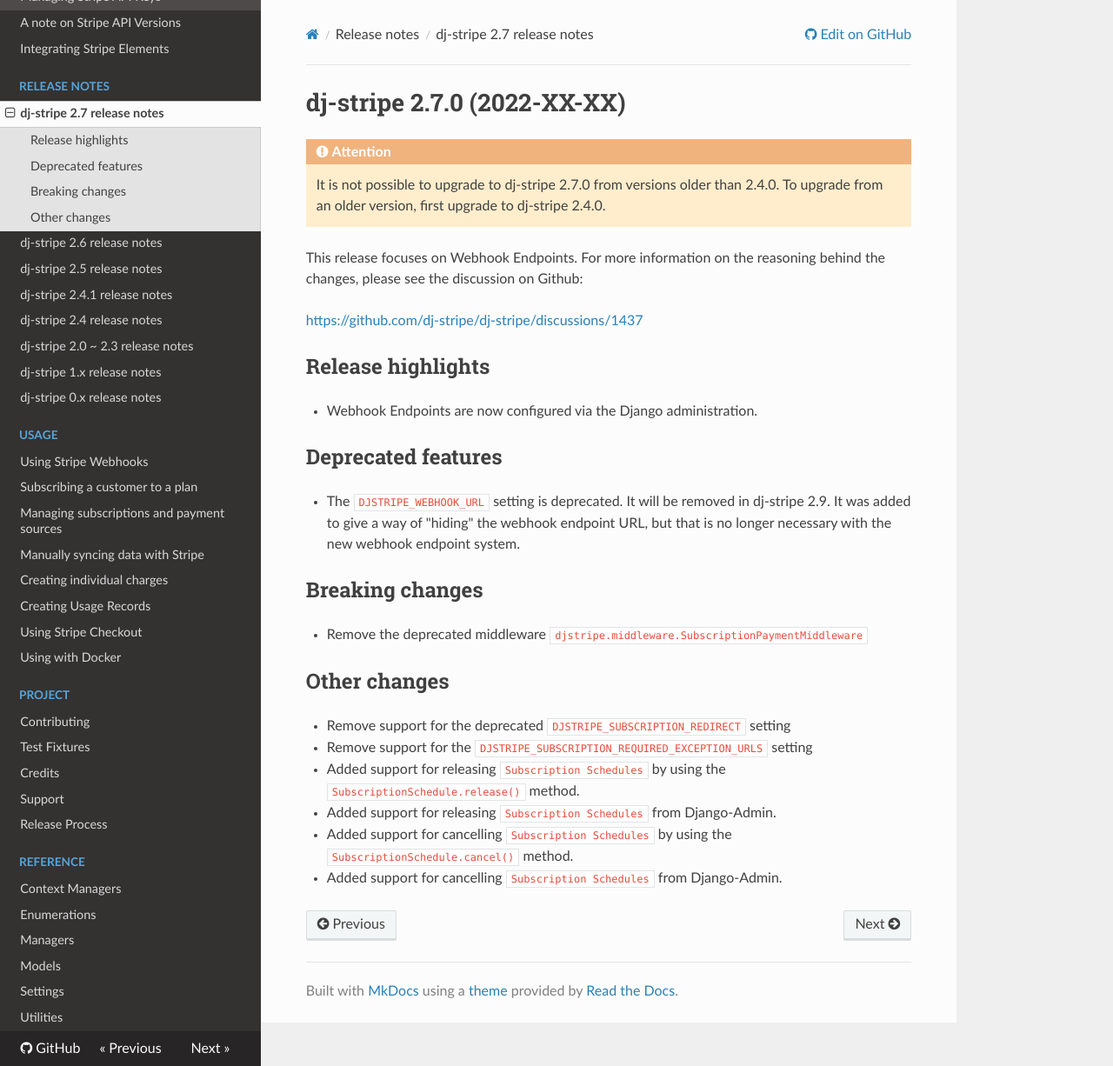
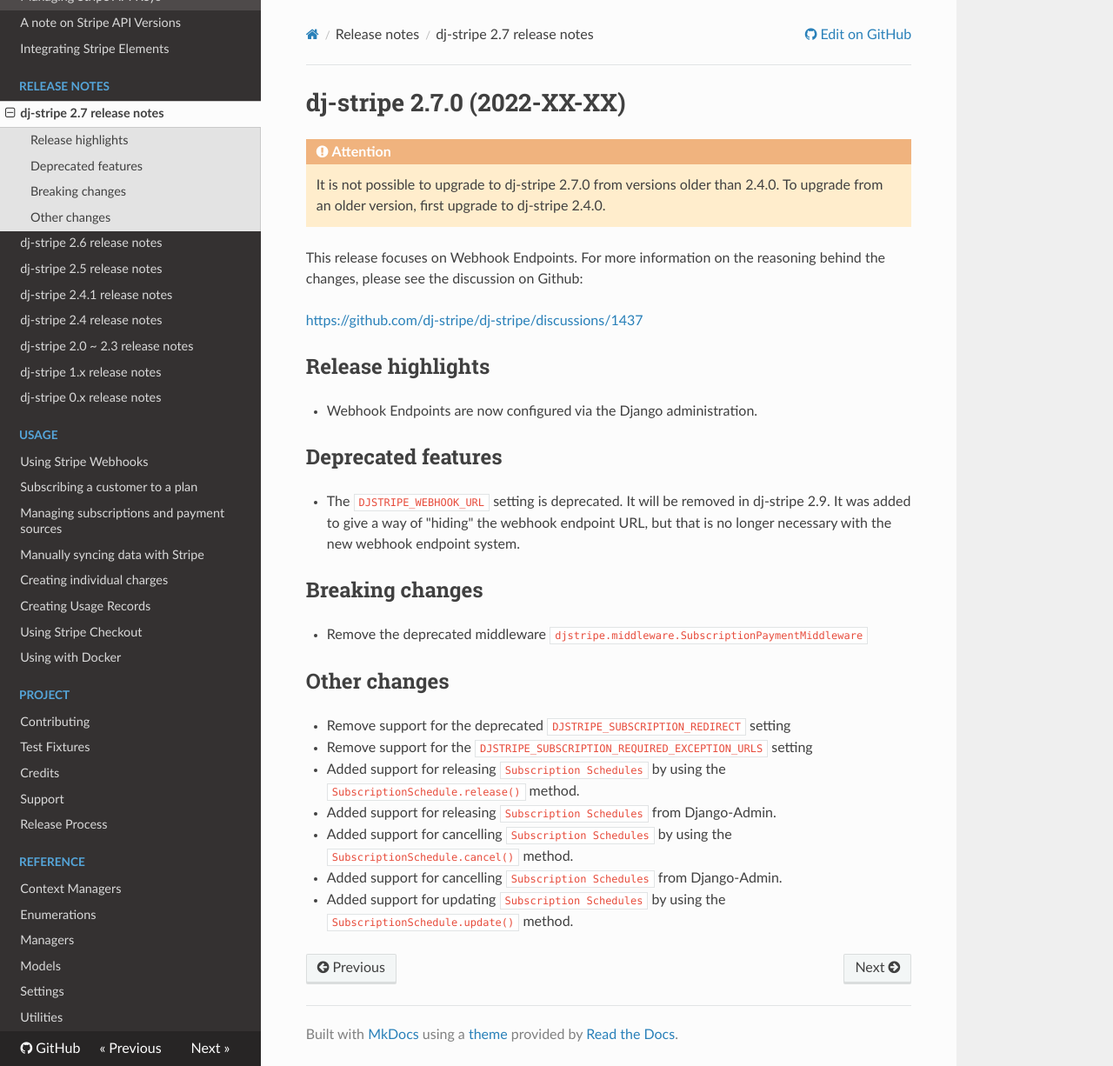
Before and after one commit to dj-stripe/dj-stripe, an MkDocs documentation site: the page built from docs/history/2_7_0.md, in a window 1280 px wide and 1226 px high. Shown: the whole window at 87% size. Built offline with MkDocs 1.6.1, drawn with Linux system fonts in a browser that asks for light colours; nearby versions of some CDN libraries.

Commit message:
Updated 2.7.0 release docs with changes in this PR

```diff
--- a/docs/history/2_7_0.md
+++ b/docs/history/2_7_0.md
@@ -32,3 +32,4 @@
 -   Added support for releasing `Subscription Schedules` from Django-Admin.
 -   Added support for cancelling `Subscription Schedules` by using the `SubscriptionSchedule.cancel()` method.
 -   Added support for cancelling `Subscription Schedules` from Django-Admin.
+- Added support for updating `Subscription Schedules` by using the `SubscriptionSchedule.update()` method.
```
